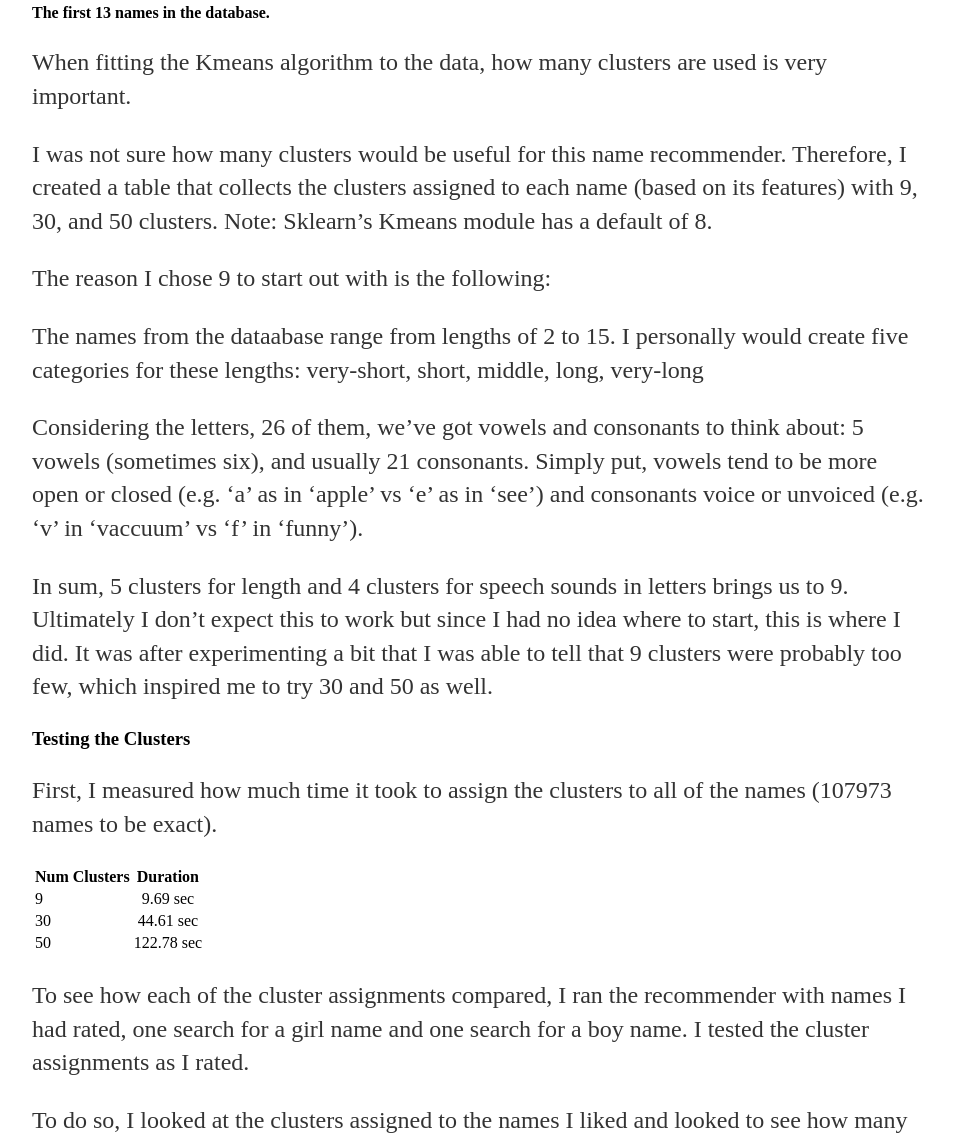
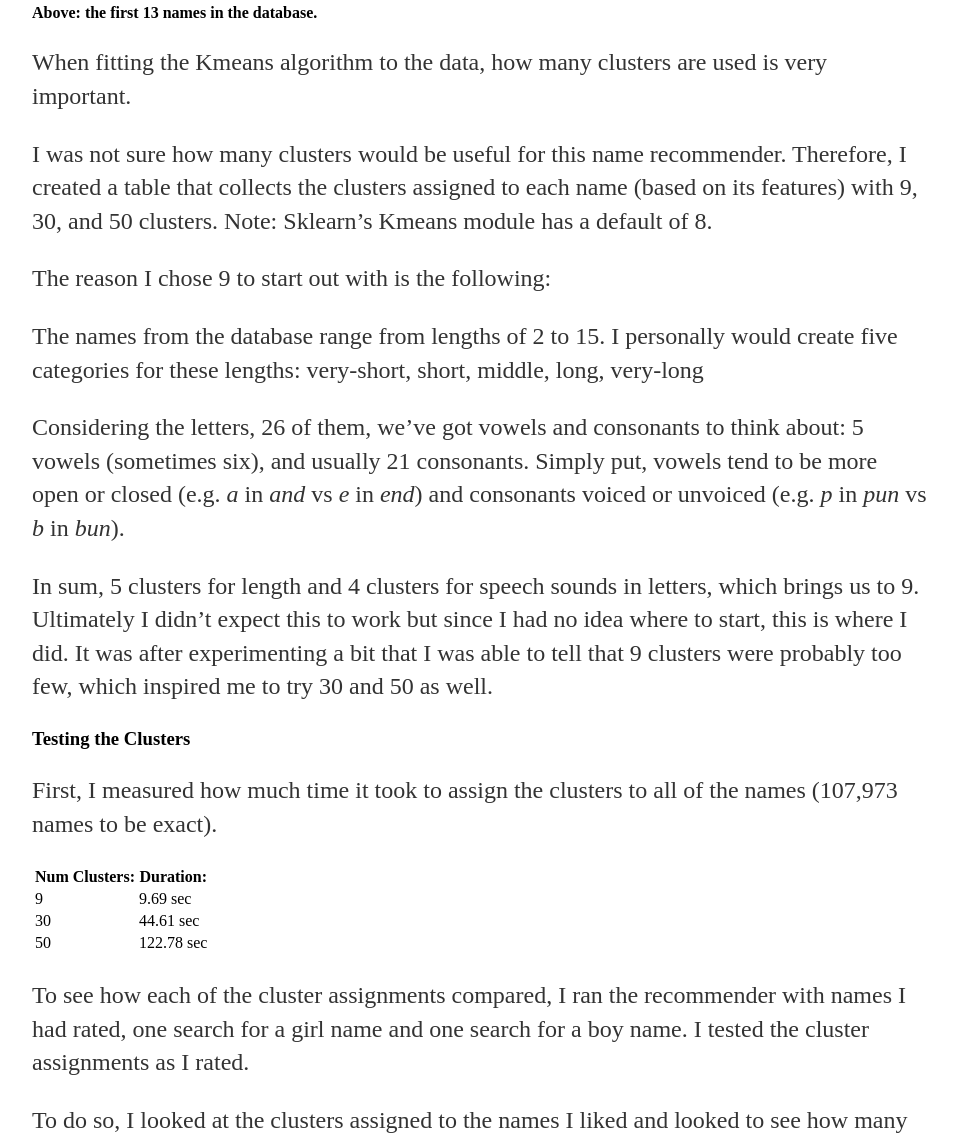
Before and after one commit to a-n-rose/a-n-rose.github.io, a Jekyll site: the page built from _posts/2018-11-16-building-babyname-recommender.md, in a window 1280 px wide and 1400 px high, scrolled down 1925 px. Shown: the part 256-1400 px from the top of the window, without its empty margins (160-1117 px from the left). Built offline with Jekyll 4.4.1, drawn with Linux system fonts in a browser that asks for light colours; some of the changed text lies outside the part shown.

Commit message:
minor edits

```diff
--- a/_posts/2018-11-16-building-babyname-recommender.md
+++ b/_posts/2018-11-16-building-babyname-recommender.md
@@ -21,15 +21,15 @@ To start out, I will group them in basic clusters using the data I have already:
 
 First, I need to get the name data into a form an algorithm such as K-means clustering would understand. To do this, I created a new table with each letter in the English alphabet as its own column (in alphabetical order) and length of the name as its own column.
 
-With this kind of table, I can put in binary values for each name, whether or not they have this letter and how long the name is. (Note: later I will improve these features, for example, scaling the length, and expanding on the sounds in the name, to show how that influences the performance of the recommender)
+With this kind of table, I can put in binary or integer values for each name, whether or not they have this letter and how long the name is. (Note: later I will improve these features, for example, scaling the length, and expanding on the sounds in the name, to show how that influences the performance of the recommender)
 
 ### Table 1: Letter and Length Feature Columns
-![Imgur](https://i.imgur.com/Fdmqv3m.png)
-#### See Table 2 to check if the names are labeled correctly. For example, row 1 represents 'Mary'. That row should have all zeros except for columns 'a', 'm', 'r', and 'y', as well as a number 4 in the 'length' column.
+![Imgur](https://i.imgur.com/Fdmqv3m.png?1)
+#### Note: see Table 2 to check if the names are labeled correctly. For example, row 1 represents 'Mary'. That row should have all zeros except for columns 'a', 'm', 'r', and 'y', as well as a number 4 in the 'length' column.
 
 ### Table 2: Reference Table: Contains Name Id
 ![Imgur](https://i.imgur.com/5rW7yHP.png)
-#### The first 13 names in the database.
+#### Above: the first 13 names in the database.
 
 When fitting the Kmeans algorithm to the data, how many clusters are used is very important.
 
@@ -37,22 +37,21 @@ I was not sure how many clusters would be useful for this name recommender. Ther
 
 The reason I chose 9 to start out with is the following:
 
-The names from the dataabase range from lengths of 2 to 15. I personally would create five categories for these lengths: very-short, short, middle, long, very-long
+The names from the database range from lengths of 2 to 15. I personally would create five categories for these lengths: very-short, short, middle, long, very-long
 
-Considering the letters, 26 of them, we've got vowels and consonants to think about: 5 vowels (sometimes six), and usually 21 consonants. Simply put, vowels tend to be more open or closed (e.g. 'a' as in 'apple' vs 'e' as in 'see') and consonants voice or unvoiced (e.g. 'v' in 'vaccuum' vs 'f' in 'funny').
+Considering the letters, 26 of them, we've got vowels and consonants to think about: 5 vowels (sometimes six), and usually 21 consonants. Simply put, vowels tend to be more open or closed (e.g. *a* in *and* vs *e* in *end*) and consonants voiced or unvoiced (e.g. *p* in *pun* vs *b* in *bun*).
 
-In sum, 5 clusters for length and 4 clusters for speech sounds in letters brings us to 9. Ultimately I don't expect this to work but since I had no idea where to start, this is where I did. It was after experimenting a bit that I was able to tell that 9 clusters were probably too few, which inspired me to try 30 and 50 as well.
+In sum, 5 clusters for length and 4 clusters for speech sounds in letters, which brings us to 9. Ultimately I didn't expect this to work but since I had no idea where to start, this is where I did. It was after experimenting a bit that I was able to tell that 9 clusters were probably too few, which inspired me to try 30 and 50 as well.
 
 ### Testing the Clusters
 
-First, I measured how much time it took to assign the clusters to all of the names (107973 names to be exact).
+First, I measured how much time it took to assign the clusters to all of the names (107,973 names to be exact).
 
-
-| Num Clusters  | Duration      |
-| ------------- |:-------------:|
-| 9             | 9.69 sec      |
-| 30            | 44.61 sec     |
-| 50            | 122.78 sec    |
+| Num Clusters:  | Duration:      |
+| --- | --- |
+| 9 | 9.69 sec |
+| 30 | 44.61 sec |
+| 50 | 122.78 sec  |
 
 To see how each of the cluster assignments compared, I ran the recommender with names I had rated, one search for a girl name and one search for a boy name. I tested the cluster assignments as I rated.
 
@@ -75,6 +74,7 @@ def check_cluster_list_similarity(clusterlist1,clusterlist2):
 
 
 ## 9 Clusters
+
 | Search    | Num Names Rated   | Like-Dislike Cluster similarity   |
 | --------- |:---------:        | :------------------------------:  |
 | Girl Name |  12               |                71.43%             |
@@ -83,6 +83,7 @@ def check_cluster_list_similarity(clusterlist1,clusterlist2):
 | Boy Name  | 206               |                100%               |
 
 ## 30 Clusters
+
 | Search    | Num Names Rated   | Like-Dislike Cluster similarity   |
 | --------- |:---------:        | :------------------------------:  |
 | Girl Name |  12               |                28.57%             |
@@ -91,6 +92,7 @@ def check_cluster_list_similarity(clusterlist1,clusterlist2):
 | Boy Name  | 206               |                100%               |
 
 ## 50 Clusters
+
 | Search    | Num Names Rated   | Like-Dislike Cluster similarity   |
 | --------- |:---------:        | :------------------------------:  |
 | Girl Name |  12               |                14.29%             |
```
